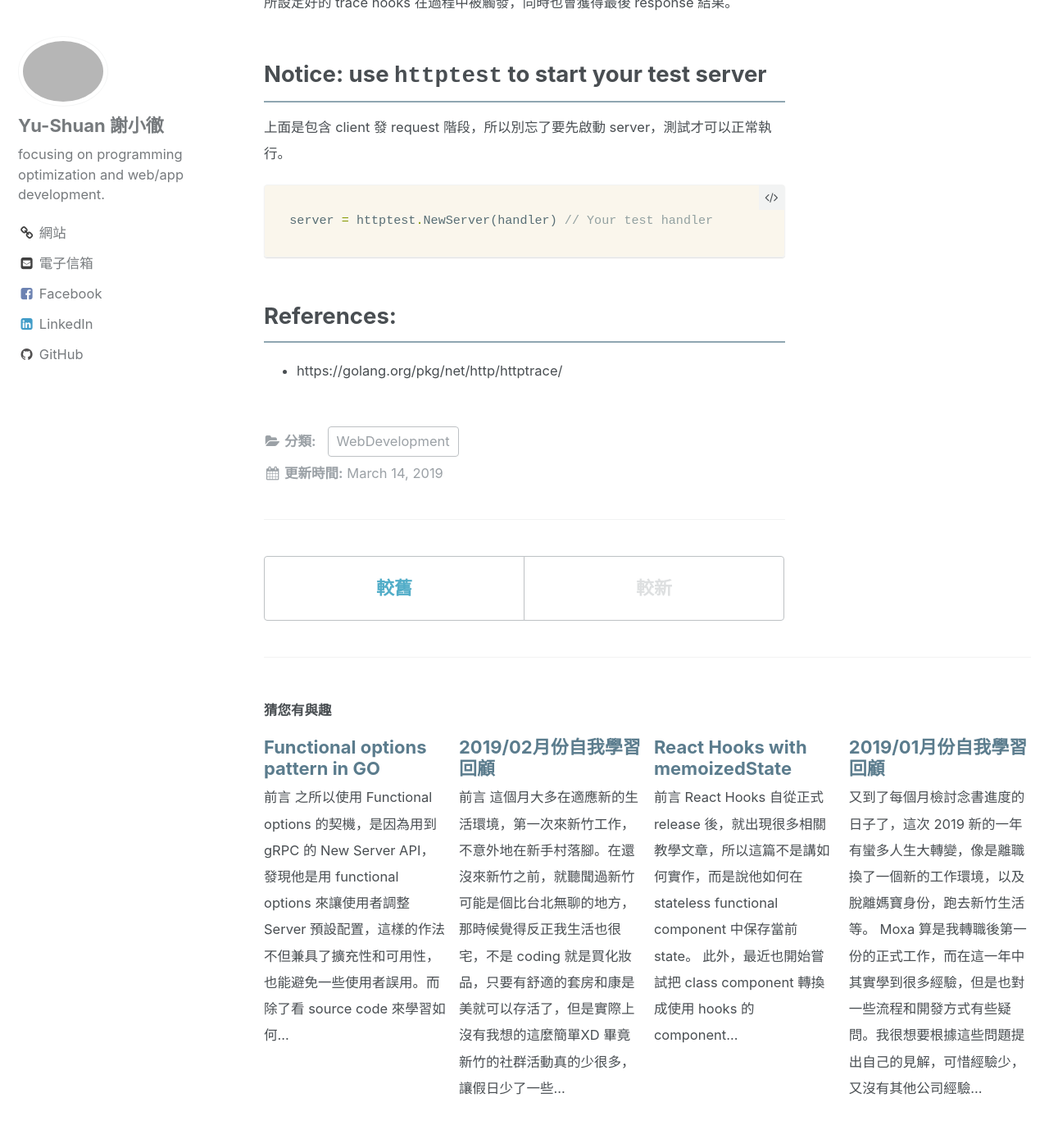
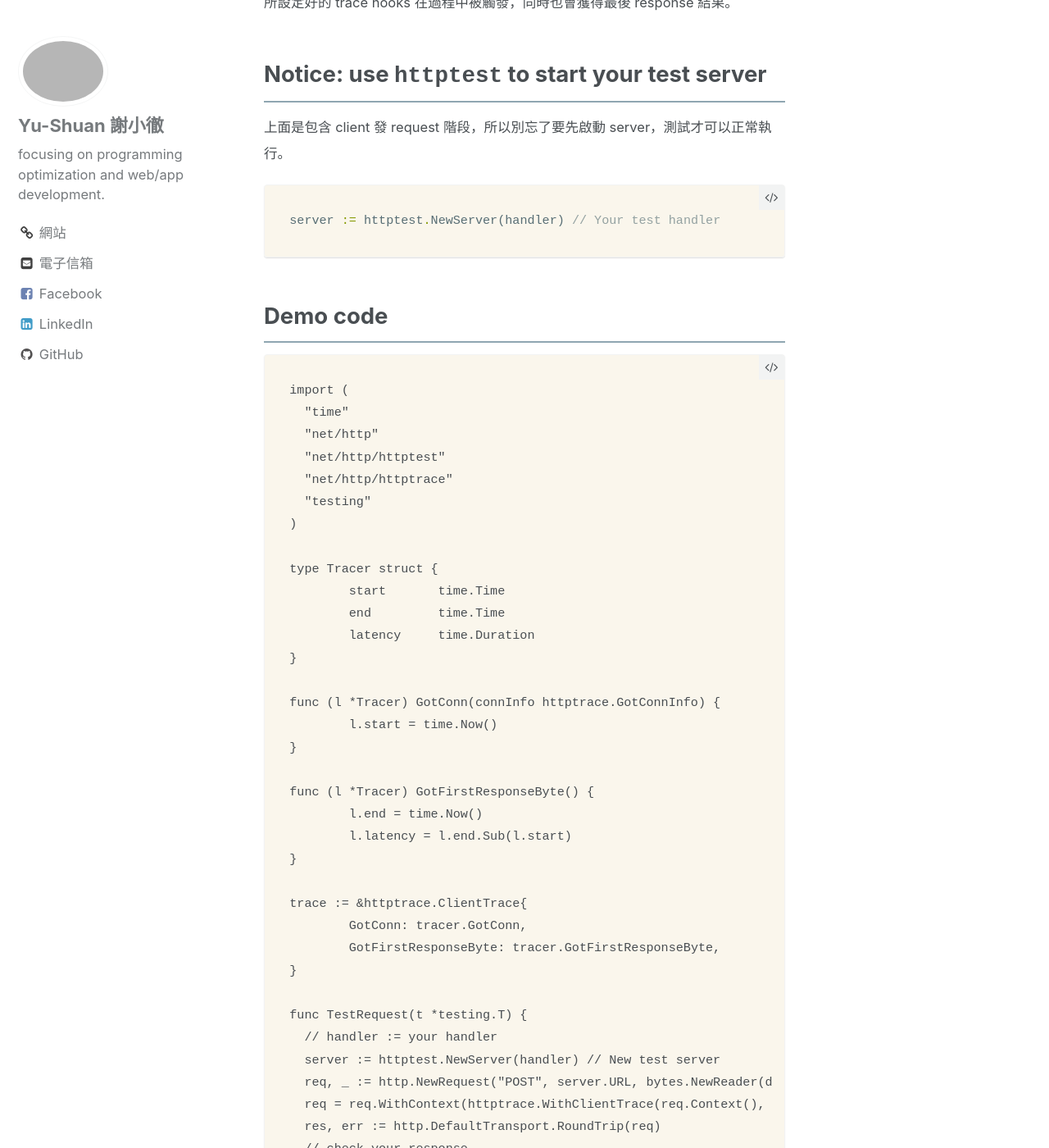
Before and after one commit to YuShuanHsieh/yushuanhsieh.github.io, a Jekyll site: the page built from _posts/2019-03-14-http-trace.markdown, in a window 1280 px wide and 1400 px high, scrolled down 6451 px. Shown: the whole window at 82% size. Built offline with Jekyll 4.4.1, drawn with Linux system fonts in a browser that asks for light colours; some of the changed text lies outside the part shown.

Commit message:
chore(blog): update post

````diff
--- a/_posts/2019-03-14-http-trace.markdown
+++ b/_posts/2019-03-14-http-trace.markdown
@@ -5,11 +5,11 @@ date:   2019-03-14 08:00:00 +0800
 categories: WebDevelopment
 ---
 ## 前言
-在撰寫 HTTP handler 測試程式時，除了測試 response 結果是否如預期之外，我們還需要知道過程中需要耗費多少時間（request latency）。市面上有一些 libraries (e.g `opencensus`) 能提供相關的 HTTP 事件 trace，不過仔細看會發現他們大多也是整合 golang 本身提供的 `http/trace` 來實現追蹤功能，因此我們就直接來了解 `http/trace` 的運作原理和應用方式，再結合 `http/httptest`，讓 handler  test 更完整。
+在撰寫 HTTP request test 測試程式時，除了測試 response 結果是否如預期之外，我們還需要知道過程中需要耗費多少時間（request latency）。市面上有一些 libraries (e.g `opencensus`) 能提供相關的 HTTP 事件 trace，不過仔細看會發現他們大多也是整合 golang 本身提供的 `httptrace` 來實現追蹤功能，因此我們就直接來了解 `httptrace` 的運作原理和應用方式，再結合 `http/httptest`，讓 handler  test 更完整。
 
 ## Request 處理流程
 
-在說明 `http/trace` 之前，由於 request test 中是藉由 http package 來發起的 ，所以先來了解一下 golang 中，透過 `http` package 的 client 處理 http request 的流程。
+在說明 `httptrace` 之前，由於 request test 中是藉由 http package 來發起的 ，所以先來了解一下 golang 中，透過 `http` package 的 client 處理 http request 的流程。
 
 ### New Request
 首先我們透過 `http.Get` 發出 request， 過程中會經由 NewRequest  產出 request instance 並交由 client.Do(request) method 處理。
@@ -174,8 +174,51 @@ res, err := http.DefaultTransport.RoundTrip(req)
 上面是包含 client 發 request 階段，所以別忘了要先啟動 server，測試才可以正常執行。
 
 ```go
-server = httptest.NewServer(handler) // Your test handler
+server := httptest.NewServer(handler) // Your test handler
 ```
+
+## Demo code
+
+```
+import (
+  "time"
+  "net/http"
+  "net/http/httptest"
+  "net/http/httptrace"
+  "testing"
+)
+
+type Tracer struct {
+	start       time.Time
+	end         time.Time
+	latency     time.Duration
+}
+
+func (l *Tracer) GotConn(connInfo httptrace.GotConnInfo) {
+	l.start = time.Now()
+}
+
+func (l *Tracer) GotFirstResponseByte() {
+	l.end = time.Now()
+	l.latency = l.end.Sub(l.start)
+}
+
+trace := &httptrace.ClientTrace{
+	GotConn: tracer.GotConn,
+	GotFirstResponseByte: tracer.GotFirstResponseByte,
+}
+
+func TestRequest(t *testing.T) {
+  // handler := your handler
+  server := httptest.NewServer(handler) // New test server
+  req, _ := http.NewRequest("POST", server.URL, bytes.NewReader(data))
+  req = req.WithContext(httptrace.WithClientTrace(req.Context(), trace))
+  res, err := http.DefaultTransport.RoundTrip(req)
+  // check your response
+  server.Close()
+}
+```
+
 
 ## References:
 - https://golang.org/pkg/net/http/httptrace/
````
Also changed, not shown: other parts of _posts/2019-03-14-http-trace.markdown (+1 -1 lines).
